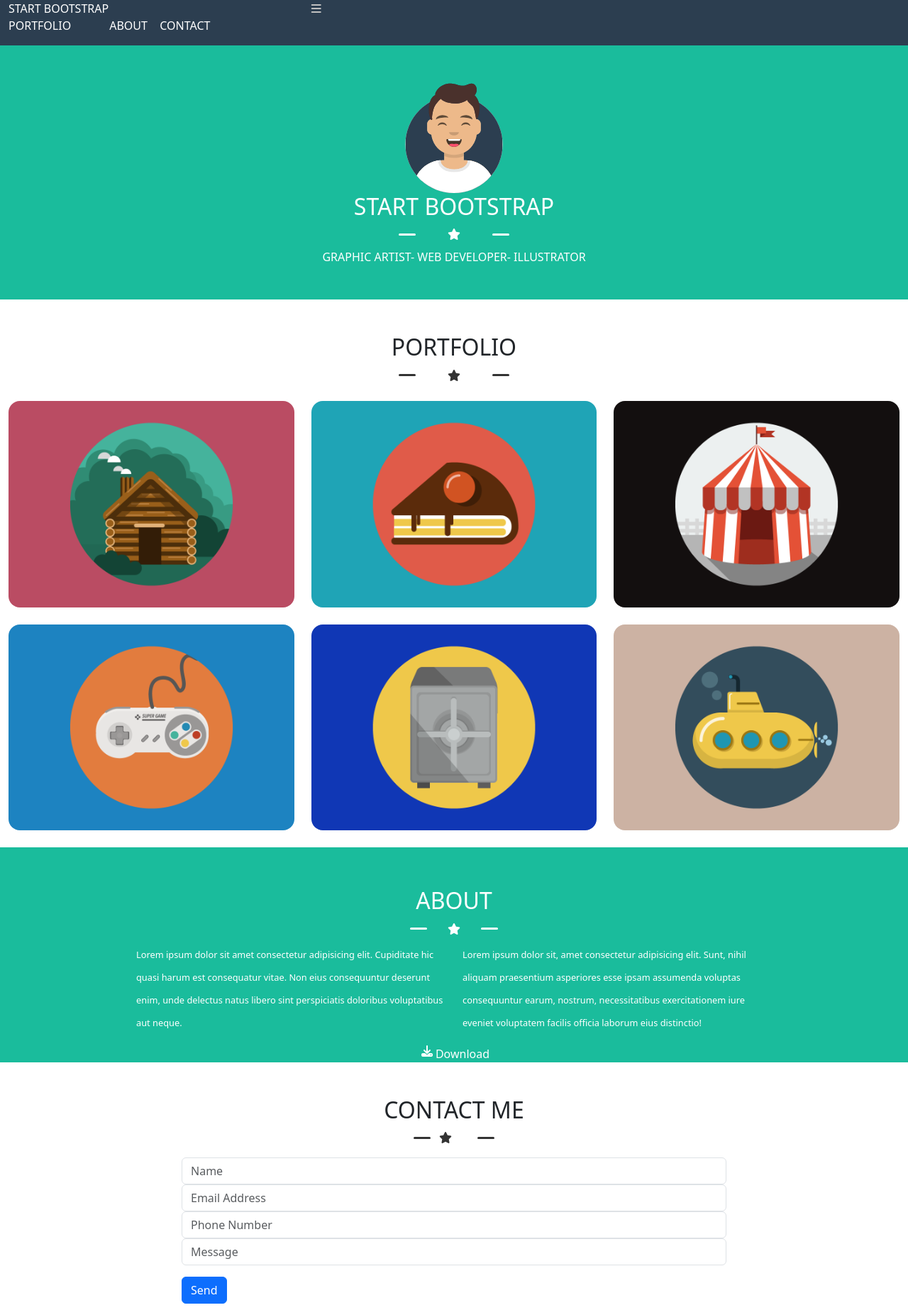
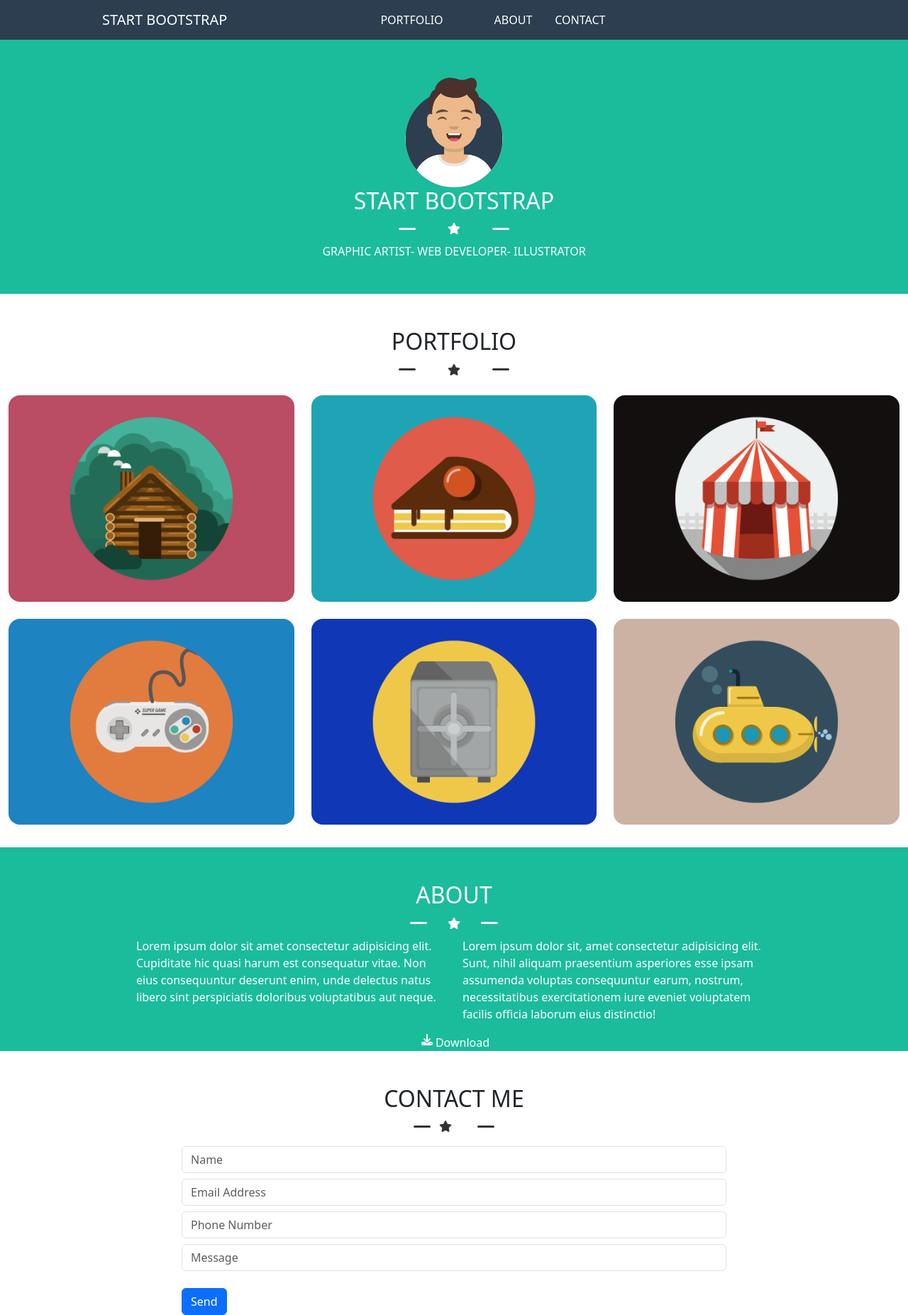
Before and after one commit to SimonaCartolina/html-css-bootstrap-freelancer, a plain HTML site: page index.html in a window 1280 px wide. Shown: the whole page at 71% size. Drawn offline with nearby package versions, Linux system fonts and the light colour scheme.

Commit message:
Made navbar

```diff
--- a/index.html
+++ b/index.html
@@ -13,28 +13,27 @@
 <body>
     <!--top nav-->
 
-    <header class="text-white">
-        <div class="container-fluid pb-3">
-            <div class="row space-between">
-                <div class="col-11 col-md-6 col-lg-4 bold">
-                        START BOOTSTRAP
-                </div>
-
-
-                <div class="col-sm-1 block">
-                        <i class="fa-solid fa-bars" style="color: #c0c0c0;"></i>
-                </div>
-
-                <div class="col-md-6 col-lg-8 display-none ">
-                    <div class="row bold">
-                        <div class="col-md-2">PORTFOLIO</div>
-                        <div class="col-md-1">ABOUT</div>
-                        <div class="col-md-1">CONTACT</div>
-                    </div>
+        <nav class="navbar navbar-expand-lg px-5">
+            <div class="container-fluid px-5">
+                <a class="navbar-brand  text-white bold px-5" href="#">START BOOTSTRAP</a>
+                <button class="navbar-toggler" type="button" data-bs-toggle="collapse" data-bs-target="#navbarText" aria-controls="navbarText" aria-expanded="false" aria-label="Toggle navigation">
+                <span class="navbar-toggler-icon"></span>
+                </button>
+                <div class="collapse navbar-collapse text-end px-5" id="navbarText">
+                    <ul class="navbar-nav me-auto mb-2 mb-lg-0 px-5">
+                    <li class="nav-item px-5">
+                    <a class="nav-link active  text-white bold" aria-current="page" href="#">PORTFOLIO</a>
+                    </li>
+                    <li class="nav-item px-2">
+                    <a class="nav-link  text-white bold" href="#">ABOUT</a>
+                    </li>
+                    <li class="nav-item px-2">
+                    <a class="nav-link  text-white bold" href="#">CONTACT</a>
+                    </li>
+                </ul>
                 </div>
             </div>
-        </div>
-    </header>
+        </nav>
 
 
     <main>
@@ -120,11 +119,11 @@
 
                 <div class="row">
                     <div class="col-12 col-md-6 col-md-6">
-                        <p>Lorem ipsum dolor sit amet consectetur adipisicing elit. Cupiditate hic quasi harum est consequatur vitae.
+                        <p class="lh-3 fs-0.5">Lorem ipsum dolor sit amet consectetur adipisicing elit. Cupiditate hic quasi harum est consequatur vitae.
                             Non eius consequuntur deserunt enim, unde delectus natus libero sint perspiciatis doloribus voluptatibus aut neque.</p>
                     </div>
                     <div class="col-12 col-md-6 col-md-6">
-                        <p>
+                        <p class="lh-3 fs-0.5">
                             Lorem ipsum dolor sit, amet consectetur adipisicing elit. Sunt, nihil aliquam praesentium asperiores esse ipsam assumenda voluptas
                             consequuntur earum, nostrum, necessitatibus exercitationem iure eveniet voluptatem facilis officia laborum eius distinctio!
                         </p>
@@ -144,7 +143,7 @@
 
         <section class="section-four pt-5">
 
-            <div class="container-0auto">
+            <div class="container-0auto m-auto">
 
                 <h2 class="d-flex justify-content-center">
                     CONTACT ME
@@ -157,28 +156,25 @@
 
                 <div class="row mb-3">
 
-                    <div class="col-12">
+                    <div class="col-12 mb-2">
                         <input type="text" class="form-control" placeholder="Name" aria-label="Name">
                     </div>
 
-                    <div class="col-12">
+                    <div class="col-12 mb-2">
                         <input type="text" class="form-control" placeholder="Email Address" aria-label="Email Address">
                     </div>
 
-                    <div class="col-12">
+                    <div class="col-12 mb-2">
                         <input type="text" class="form-control" placeholder="Phone Number" aria-label="Phone Number">
                     </div>
 
-                    <div class="col-12">
+                    <div class="col-12 mb-2">
                         <input type="text" class="form-control" placeholder="Message" aria-label="Message">
                     </div>
                 </div>
 
                 <button type="button" class="btn btn-primary">Send</button>
-
-
         </section>
-
     </main>
 
 </body>
--- a/style2.css
+++ b/style2.css
@@ -2,8 +2,7 @@
     transition: all 0.50s ease;
 }
 
-header{
-    width:100%;
+.navbar{
     background-color:#2C3E50;
 }
 
@@ -16,19 +15,14 @@ header{
 .section-three
 {
     background-color: #1ABC9C;
-    width:100%;
 }
-.section-three{
-    overflow:scroll;
-}
+
 .section-three .container-0auto{
     width:70%;
 }
 
 .section-three p{
     text-align: left;
-    font-size:0.80rem;
-    line-height: 2rem;
 }
 
 .line{
@@ -47,5 +41,4 @@ header{
 
 .section-four .container-0auto{
     width:60%;
-    margin:0 auto;
 }
```
